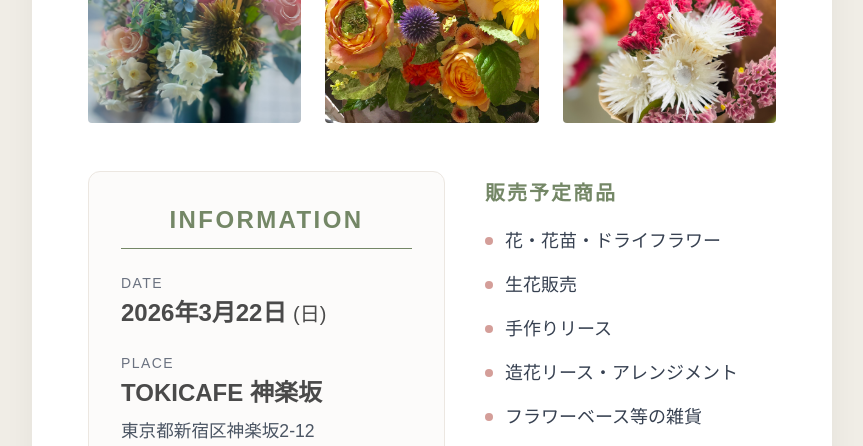
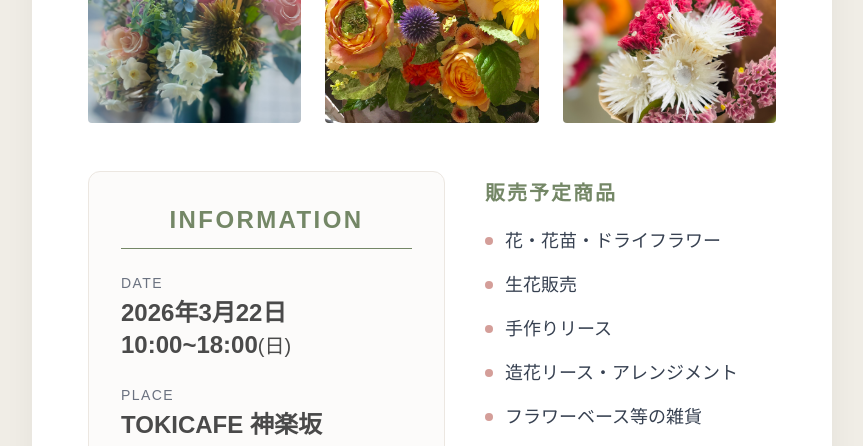
Before and after one commit to Satoyama-t/kagurazaka-0, a plain HTML site: page index.html in a window 1280 px wide. Shown: the part 918-1364 px from the top of the page, without its empty margins (208-1071 px from the left). Drawn offline with nearby package versions, Linux system fonts and the light colour scheme; a web font is replaced by a local one.

Commit message:
Update index.html

```diff
--- a/index.html
+++ b/index.html
@@ -114,7 +114,7 @@
 
                     <div class="mb-6">
                         <p class="text-sm text-gray-500 mb-1 tracking-widest">DATE</p>
-                        <p class="text-2xl font-bold text-[#4a4a4a]">2026年3月22日 <span class="text-xl font-normal">(日)</span></p>
+                        <p class="text-2xl font-bold text-[#4a4a4a]">2026年3月22日 10:00~18:00<span class="text-xl font-normal">(日)</span></p>
                     </div>
 
                     <div>
```
